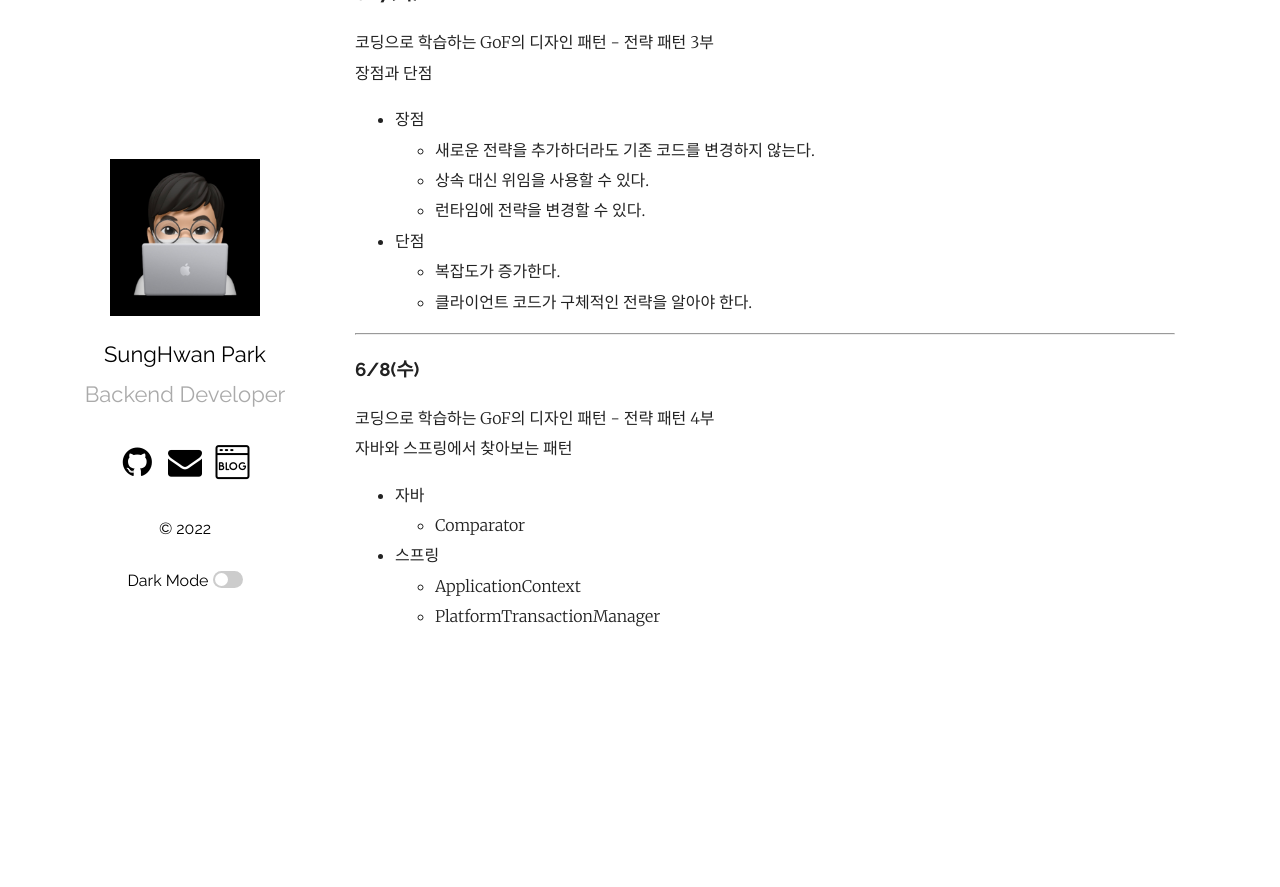
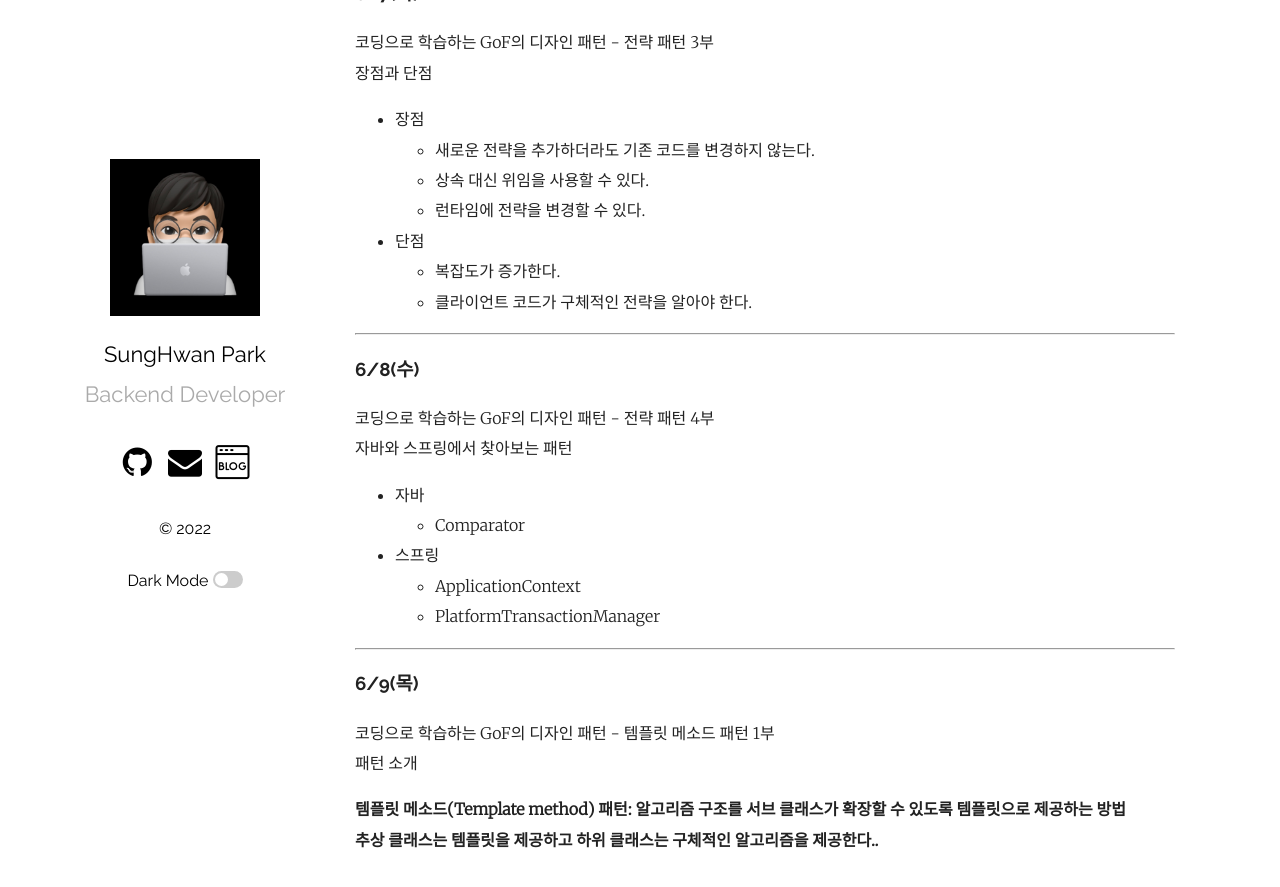
Before and after one commit to mrpark219/TIL, a Jekyll site: the page built from _posts/2022-06-01-6월TIL.markdown, in a window 1280 px wide and 900 px high, scrolled down 6626 px. Shown: the top 887 px of the window. Built offline with Jekyll 4.4.1, drawn with Linux system fonts in a browser that asks for light colours; comment, search, counter and statistics services are not loaded; before the commit the page ends 7303 px from its top, so only the background shows below that.

Commit message:
feat: 2022-06-09 TIL 추가

```diff
--- a/_posts/2022-06-01-6월TIL.markdown
+++ b/_posts/2022-06-01-6월TIL.markdown
@@ -331,3 +331,13 @@ public class Client {
 -   스프링
     -   ApplicationContext
     -   PlatformTransactionManager
+
+---
+
+### 6/9(목)
+
+코딩으로 학습하는 GoF의 디자인 패턴 - 템플릿 메소드 패턴 1부<br/>
+패턴 소개
+
+**템플릿 메소드(Template method) 패턴: 알고리즘 구조를 서브 클래스가 확장할 수 있도록 템플릿으로 제공하는 방법<br/>
+추상 클래스는 템플릿을 제공하고 하위 클래스는 구체적인 알고리즘을 제공한다..**
```
